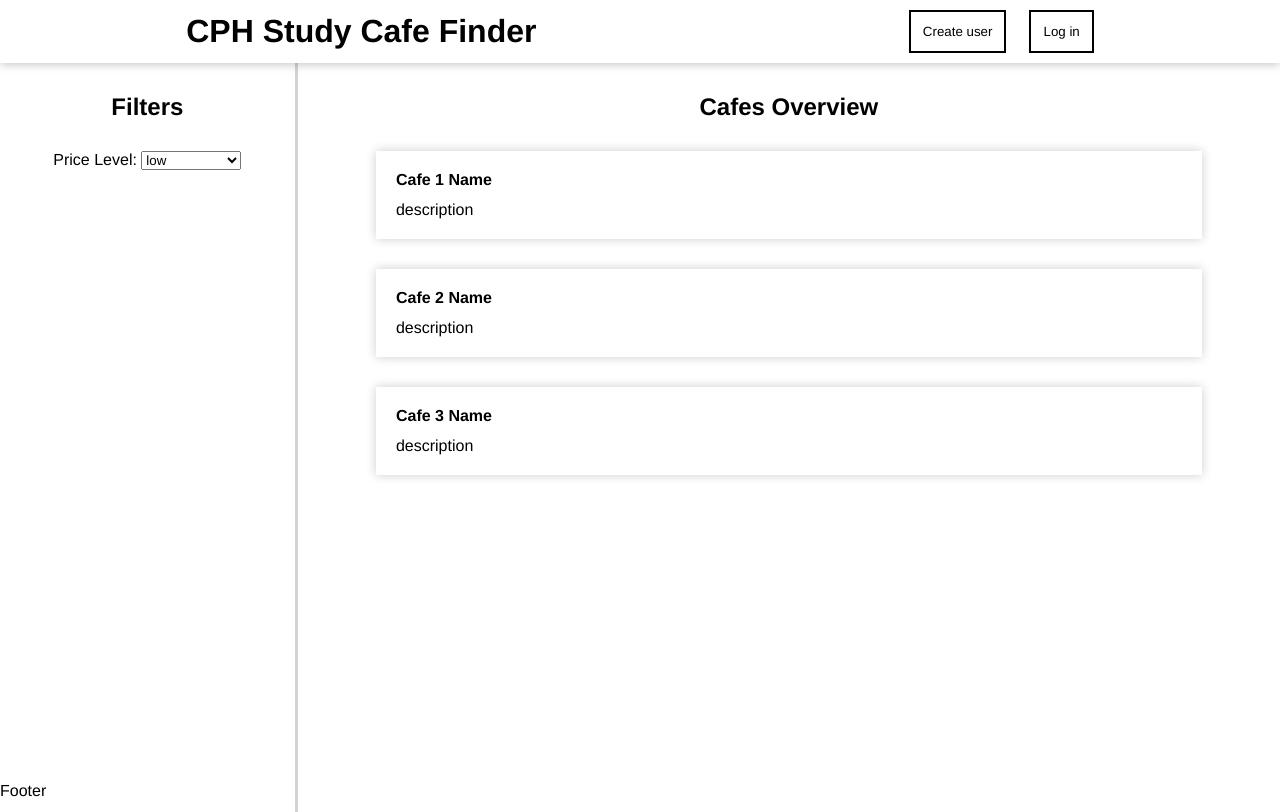
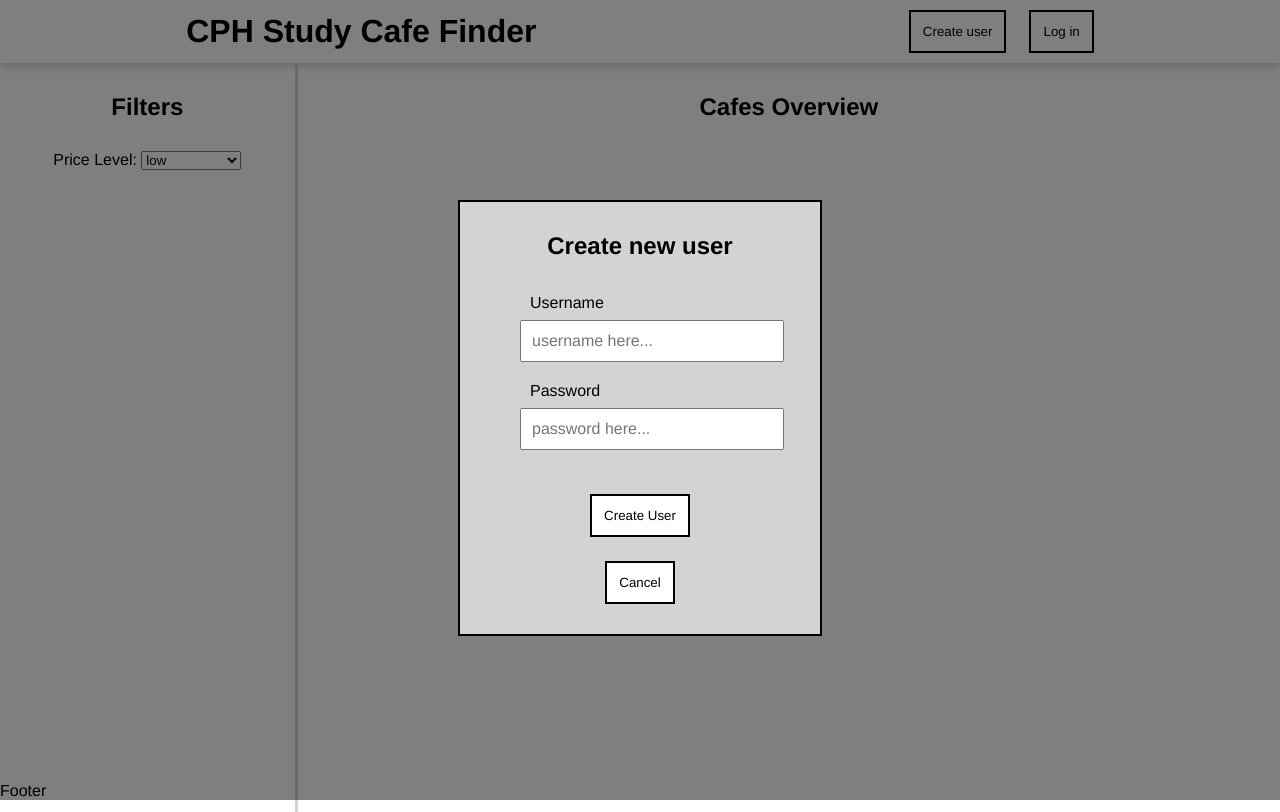
Before and after one commit to SofieAmalie44/portfolio6, a website: page public/index.html in a window 1280 px wide. Both pictures are taken after a click on the button "Create user". Drawn offline with Linux system fonts and the light colour scheme.

Commit message:
Create User modal can now open and be cancelled.

```diff
--- a/public/index.html
+++ b/public/index.html
@@ -12,12 +12,26 @@
     <h1>CPH Study Cafe Finder</h1>
 
     <div class="header-buttons">
-        <button>Create user</button>
-        <button>Log in</button>
+        <button id="front-create-user">Create user</button>
+        <button id="front-log-in">Log in</button>
     </div>
+
+    <div id="create-user-modal" class="hidden">
+        <h2>Create new user</h2>
+        <form>
+            <label for="username">Username</label>
+            <input type="text" id="username" placeholder="username here..." required>
+            <label for="password">Password</label>
+            <input type="password" id="password" placeholder="password here..." required>
+        </form>
+        <button id="create-user">Create User</button>
+        <button id="create-user-cancel">Cancel</button>
+    </div>
+
 </header>
 
 <main>
+    <div id="backdrop" class="hidden"></div>
     <section class="filters">
         <h2>Filters</h2>
         <div>
@@ -31,23 +45,9 @@
             </select>
         </div>
     </section>
-
     <section class="cafes">
         <h2>Cafes Overview</h2>
-        <ul>
-            <li>
-                <span>Cafe 1 Name</span>
-                <span>description</span>
-            </li>
-            <li>
-                <span>Cafe 2 Name</span>
-                <span>description</span>
-            </li>
-            <li>
-                <span>Cafe 3 Name</span>
-                <span>description</span>
-            </li>
-        </ul>
+        <ul></ul>
     </section>
 </main>
 
@@ -55,6 +55,7 @@
     <span>Footer</span>
 </footer>
 
+<script src="js-src/user.js"></script>
 <script src="js-src/main.js"></script>
 </body>
 </html>
--- a/public/js-src/user.js
+++ b/public/js-src/user.js
@@ -0,0 +1,19 @@
+const frontPageCreateUserButton = document.querySelector('#front-create-user');
+const backdropElement = document.querySelector('#backdrop');
+
+// Create user modal elements here:
+const userModalElement = document.querySelector('#create-user-modal');
+const modalCreateUserButton = document.querySelector('#create-user');
+const modalCancelCreateUserButton = document.querySelector('#create-user-cancel');
+const modalCreateUserUsernameInput = document.querySelector('#create-user-modal #username');
+const modalCreateUserPasswordInput = document.querySelector('#create-user-modal #password');
+
+frontPageCreateUserButton.addEventListener('click', toggleCreateUserModal);
+modalCancelCreateUserButton.addEventListener('click', toggleCreateUserModal);
+
+function toggleCreateUserModal() {
+    modalCreateUserUsernameInput.value = '';
+    modalCreateUserPasswordInput.value = '';
+    userModalElement.classList.toggle('hidden');
+    backdropElement.classList.toggle('hidden');
+}
--- a/public/style.css
+++ b/public/style.css
@@ -11,8 +11,14 @@ body {
     height: 100dvh;
 }
 
+.hidden {
+    display: none !important;
+}
+
 :root {
     --color-one: black;
+    --color-two: white;
+    --color-three: lightgray;
 }
 
 /*********************************************/
@@ -20,12 +26,12 @@ body {
 /*********************************************/
 
 header {
-    z-index: 1;
     display: flex;
     justify-content: space-around;
     align-items: center;
     width: 100%;
     height: 70px;
+    background-color: var(--color-two);
     box-shadow: 0 0 10px rgba(0,0,0, .3);
 }
 
@@ -44,6 +50,51 @@ button {
       transform: scale(1.05);
       box-shadow: 0 0 10px rgba(0,0,0, .2);
   }
+
+#create-user-modal {
+    z-index: 3;
+    position: fixed;
+    display: flex;
+    justify-content: center;
+    align-items: center;
+    flex-direction: column;
+    gap: 24px;
+    top: 25dvh;
+    width: 50%;
+    max-width: 300px;
+    padding: 30px;
+    background-color: lightgray;
+    border: 2px solid var(--color-one);
+}
+
+#create-user-modal form {
+    width: 80%;
+    display: flex;
+    flex-direction: column;
+    justify-content: start;
+    align-items: start;
+    padding-top: 10px;
+}
+
+#create-user-modal form input {
+    margin-top: 8px;
+    margin-bottom: 20px;
+    width: 100%;
+}
+
+#create-user-modal form label {
+    padding-left: 10px;
+}
+
+#create-user-modal button {
+    background-color: var(--color-two);
+}
+
+input {
+    padding: 10px;
+    font-size: 16px;
+}
+
 
 /*********************************************/
 /************** MAIN START *******************/
@@ -103,3 +154,11 @@ main {
 .cafes li span:nth-child(1) {
     font-weight: bold;
 }
+
+#backdrop {
+    position: absolute;
+    top: 0;
+    min-height: 100dvh;
+    min-width: 100dvw;
+    background-color: rgba(0,0,0,0.5);
+}
```
